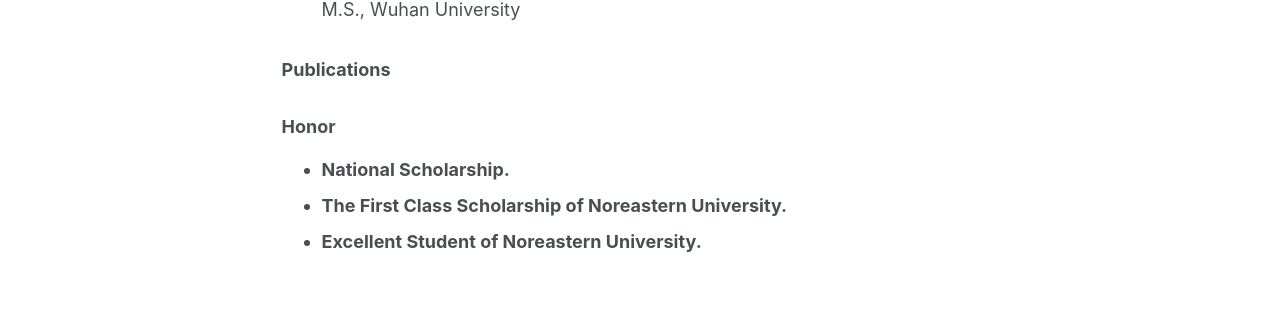
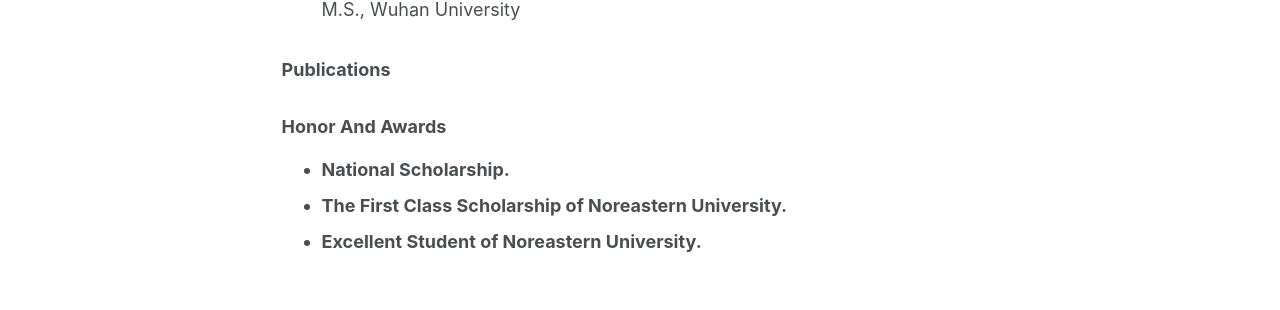
Before and after one commit to SipengShen01/shensipeng, a Jekyll site: the page built from _pages/about.md, in a window 1280 px wide and 1127 px high. Shown: the part 473-783 px from the top of the window. Built offline with Jekyll 4.4.1, drawn with Linux system fonts in a browser that asks for light colours; some web fonts are replaced.

Commit message:
Update about.md

```diff
--- a/_pages/about.md
+++ b/_pages/about.md
@@ -17,7 +17,7 @@
 ### Publications
 
 
-### Honor
+### Honor And Awards
 - **National Scholarship.**
 - **The First Class Scholarship of Noreastern University.**
 - **Excellent Student of Noreastern University.**
```
